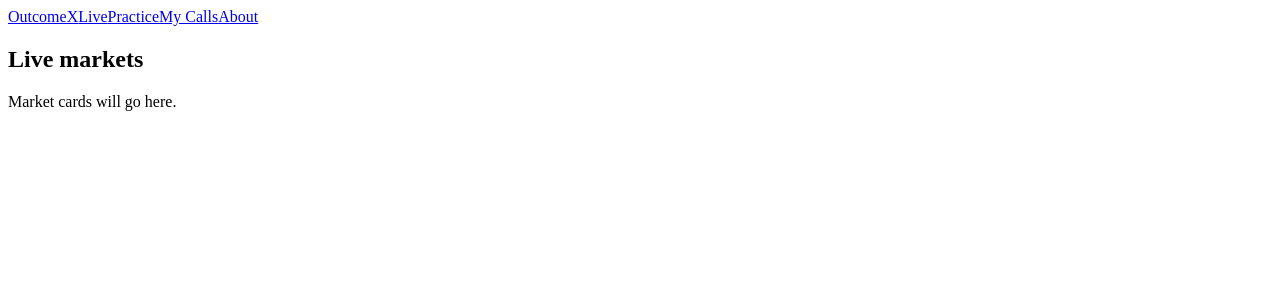
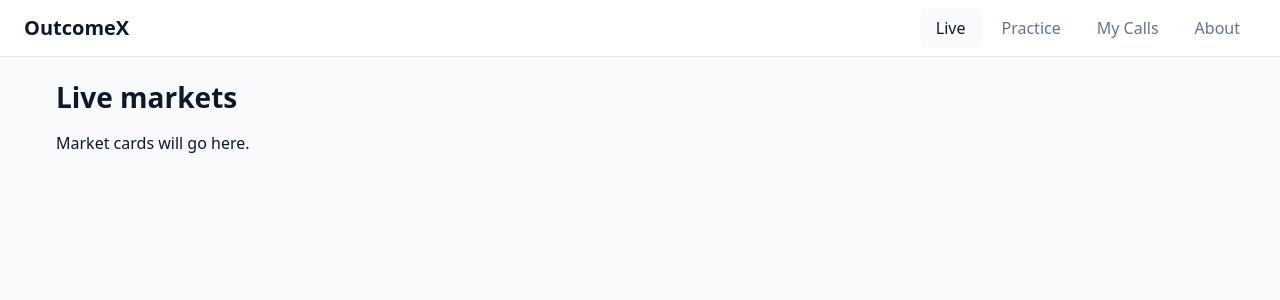
Before and after one commit to williskipsjr/outcomex, a React (Vite) app in the folder client/: page / in a window 1280 px wide. Shown: the top 300 px of the page. Built offline with nearby package versions, Linux system fonts and the light colour scheme.

Commit message:
feat(ui): add design tokens, base styles and nav bar styling (#2)

```diff
--- /dev/null
+++ b/client/src/components/NavBar.css
@@ -0,0 +1,46 @@
+.nav-bar {
+  display: flex;
+  flex-wrap: wrap;
+  align-items: center;
+  justify-content: space-between;
+  gap: var(--space-3);
+  padding: var(--space-2) var(--space-4);
+  background: var(--color-surface);
+  border-bottom: 1px solid var(--color-border);
+}
+
+.nav-bar__brand {
+  font-size: var(--font-size-lg);
+  font-weight: 700;
+  color: var(--color-text);
+  text-decoration: none;
+}
+
+.nav-bar__links {
+  display: flex;
+  flex-wrap: wrap;
+  gap: var(--space-1);
+  margin: 0;
+  padding: 0;
+  list-style: none;
+}
+
+.nav-bar__link {
+  display: block;
+  padding: var(--space-2) var(--space-3);
+  border-radius: var(--radius-sm);
+  color: var(--color-muted);
+  text-decoration: none;
+  transition: background-color var(--transition), color var(--transition);
+}
+
+.nav-bar__link:hover {
+  color: var(--color-text);
+  background: var(--color-border);
+}
+
+/* NavLink adds the "active" class to the current page's link */
+.nav-bar__link.active {
+  color: var(--color-text);
+  background: var(--color-bg);
+}
--- a/client/src/components/NavBar.jsx
+++ b/client/src/components/NavBar.jsx
@@ -1,18 +1,35 @@
-import { NavLink } from "react-router-dom";
+import { Link, NavLink } from "react-router-dom";
+import "./NavBar.css";
 
 export default function NavBar() {
   return (
-    <header>
+    <header className="nav-bar">
+      <Link to="/" className="nav-bar__brand">
+        OutcomeX
+      </Link>
       <nav aria-label="Main">
-        <NavLink to="/" end>
-          OutcomeX
-        </NavLink>
-        <NavLink to="/" end>
-          Live
-        </NavLink>
-        <NavLink to="/practice">Practice</NavLink>
-        <NavLink to="/me">My Calls</NavLink>
-        <NavLink to="/about">About</NavLink>
+        <ul className="nav-bar__links">
+          <li>
+            <NavLink to="/" end className="nav-bar__link">
+              Live
+            </NavLink>
+          </li>
+          <li>
+            <NavLink to="/practice" className="nav-bar__link">
+              Practice
+            </NavLink>
+          </li>
+          <li>
+            <NavLink to="/me" className="nav-bar__link">
+              My Calls
+            </NavLink>
+          </li>
+          <li>
+            <NavLink to="/about" className="nav-bar__link">
+              About
+            </NavLink>
+          </li>
+        </ul>
       </nav>
     </header>
   );
--- a/client/src/index.css
+++ b/client/src/index.css
@@ -0,0 +1,2 @@
+@import "./styles/tokens.css";
+@import "./styles/base.css";
--- /dev/null
+++ b/client/src/styles/base.css
@@ -0,0 +1,55 @@
+*,
+*::before,
+*::after {
+  box-sizing: border-box;
+}
+
+body {
+  margin: 0;
+  font-family: var(--font-sans);
+  font-size: var(--font-size-md);
+  line-height: 1.5;
+  background: var(--color-bg);
+  color: var(--color-text);
+}
+
+h1,
+h2,
+h3 {
+  line-height: 1.2;
+  margin: 0 0 var(--space-3);
+}
+
+h1 {
+  font-size: var(--font-size-xl);
+}
+
+a {
+  color: var(--color-crowd);
+}
+
+/* Visible focus ring for keyboard users only */
+:focus-visible {
+  outline: 3px solid var(--color-focus);
+  outline-offset: 2px;
+}
+
+/* Percentages keep the same width so numbers don't jiggle */
+.num {
+  font-variant-numeric: tabular-nums;
+}
+
+main {
+  max-width: 1200px;
+  margin: 0 auto;
+  padding: var(--space-4) var(--space-3);
+}
+
+@media (prefers-reduced-motion: reduce) {
+  *,
+  *::before,
+  *::after {
+    animation-duration: 0.01ms !important;
+    transition-duration: 0.01ms !important;
+  }
+}
--- /dev/null
+++ b/client/src/styles/tokens.css
@@ -0,0 +1,69 @@
+:root {
+  /* Who said it: the same colour everywhere in the app */
+  --color-you: #f59e0b;
+  --color-crowd: #3b82f6;
+  --color-ai: #8b5cf6;
+
+  /* Outcomes only, always shown with a text label too */
+  --color-yes: #16a34a;
+  --color-no: #dc2626;
+
+  /* Neutrals, dark theme */
+  --color-bg: #0f172a;
+  --color-surface: #1e293b;
+  --color-border: #334155;
+  --color-text: #f1f5f9;
+  --color-muted: #94a3b8;
+  --color-focus: #60a5fa;
+
+  /* Spacing on an 8px grid (space-1 is a half step) */
+  --space-1: 4px;
+  --space-2: 8px;
+  --space-3: 16px;
+  --space-4: 24px;
+  --space-5: 32px;
+  --space-6: 48px;
+
+  /* Shape */
+  --radius: 12px;
+  --radius-sm: 6px;
+  --shadow: 0 1px 3px rgb(0 0 0 / 0.3);
+
+  /* Type */
+  --font-sans: system-ui, -apple-system, "Segoe UI", Roboto, sans-serif;
+  --font-size-sm: 0.875rem;
+  --font-size-md: 1rem;
+  --font-size-lg: 1.25rem;
+  --font-size-xl: 1.75rem;
+
+  /* Motion */
+  --transition: 200ms ease;
+
+  color-scheme: dark;
+}
+
+/* Light theme chosen in settings */
+:root[data-theme="light"] {
+  --color-bg: #f8fafc;
+  --color-surface: #ffffff;
+  --color-border: #e2e8f0;
+  --color-text: #0f172a;
+  --color-muted: #64748b;
+  --color-focus: #2563eb;
+  --shadow: 0 1px 3px rgb(15 23 42 / 0.12);
+  color-scheme: light;
+}
+
+/* Light theme from the system, unless the user chose dark */
+@media (prefers-color-scheme: light) {
+  :root:not([data-theme="dark"]) {
+    --color-bg: #f8fafc;
+    --color-surface: #ffffff;
+    --color-border: #e2e8f0;
+    --color-text: #0f172a;
+    --color-muted: #64748b;
+    --color-focus: #2563eb;
+    --shadow: 0 1px 3px rgb(15 23 42 / 0.12);
+    color-scheme: light;
+  }
+}
```
